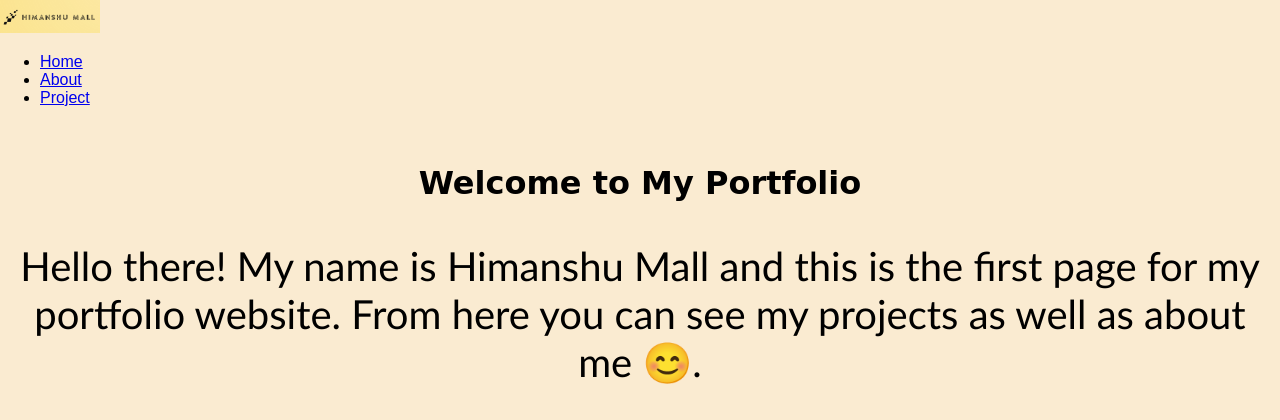
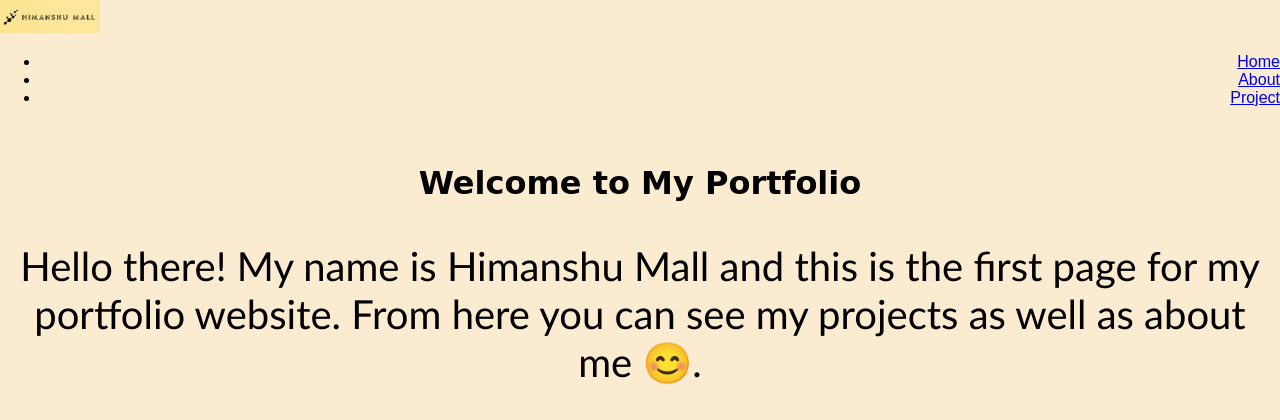
Before and after one commit to Hitman7084/My_Portfolio, a Flask app: page / in a window 1280 px wide. Shown: the top 420 px of the page. Run offline with Flask 3, Linux system fonts and the light colour scheme.

Commit message:
Update styles.css

```diff
--- a/static/css/styles.css
+++ b/static/css/styles.css
@@ -8,8 +8,11 @@ body {
 }
 
 .logo {
+    div
+}
+
+ul {
     text-align: right;
-
 }
 
 p {
```
